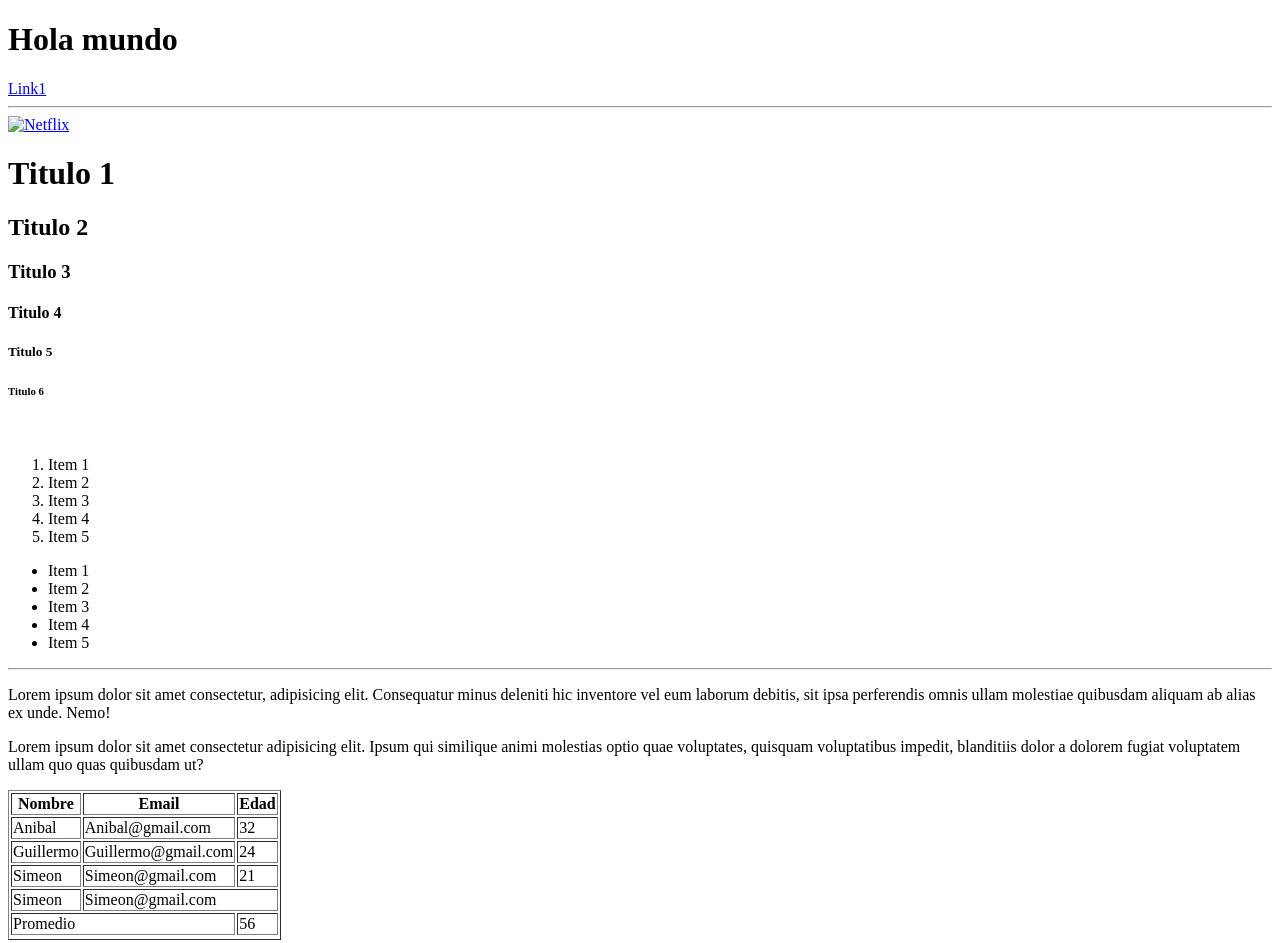
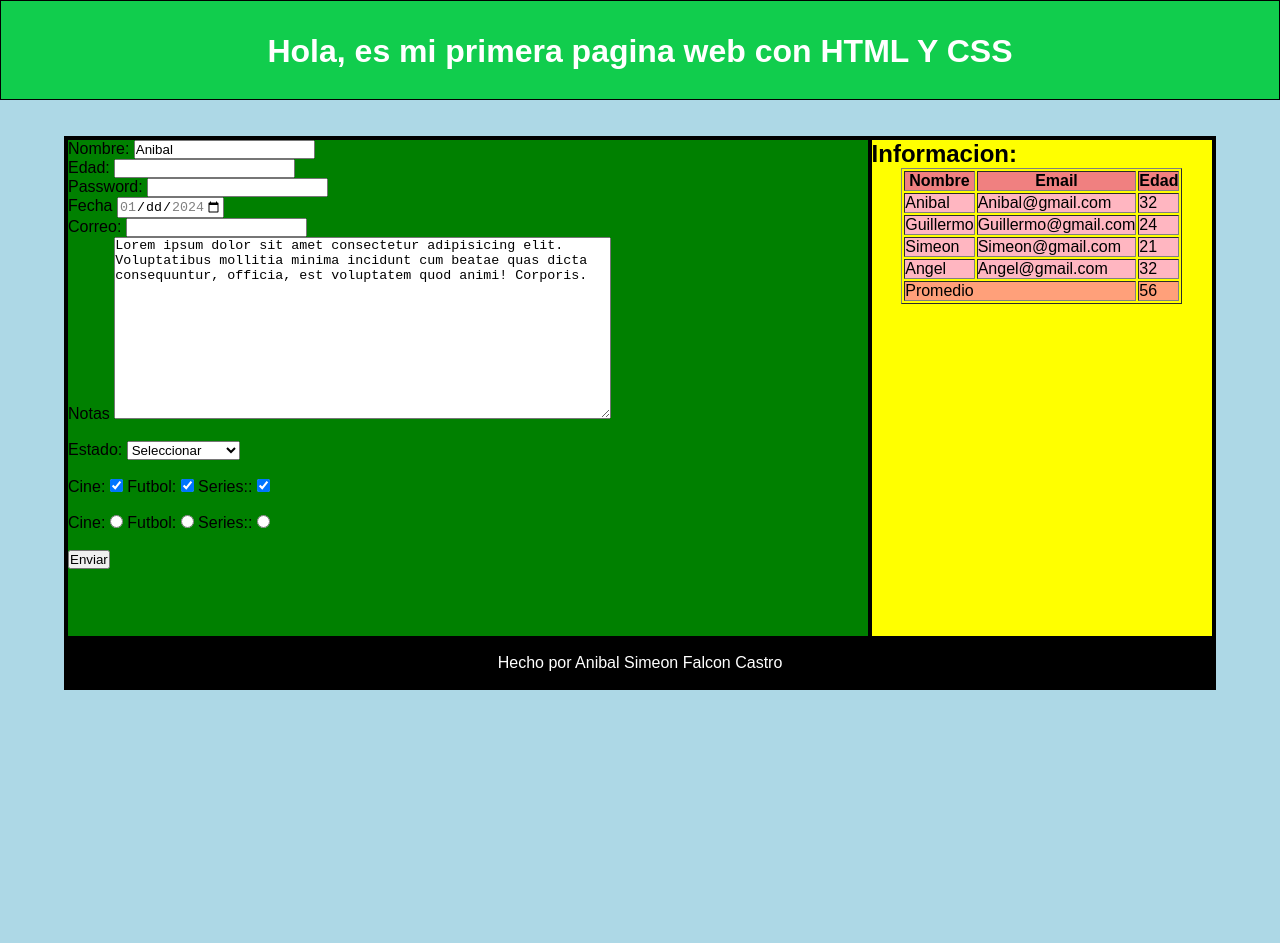
Before and after one commit to Falcon4s/Hacer-nuestra-primera-p-gina-web, a plain HTML site: page index.html in a window 1280 px wide. Shown: the top 943 px of the page. After the commit the page ends 800 px from the top, so only its background shows below. Drawn offline with Linux system fonts and the light colour scheme.

Commit message:
Avanze 2

```diff
--- a/estilos.css
+++ b/estilos.css
@@ -0,0 +1,77 @@
+*{
+    margin: 0;
+    padding: 0;
+    box-sizing: border-box;
+}
+header{
+    background: rgb(17, 205, 77);
+    height: 100px;
+    width: 100%;
+    margin: 0;
+    text-align: center;
+    line-height: 100px;
+    color: white;
+    border: 1px solid black;
+}
+
+
+#container{
+    width: 90%;
+    margin: 0px auto;
+    border: 2px solid black;
+
+}
+.clearfix{
+    clear: both;
+}
+body{
+    background: lightblue;
+    font-family: Arial;
+}
+table{
+    margin-left: auto;
+    margin-right: auto;
+
+
+}
+
+.cabecera{
+    background: lightcoral;
+}
+
+tbody{
+    background: lightpink;
+}
+
+tfoot{
+    background: lightsalmon;
+}
+
+
+form{
+    min-height: 500px;
+    border: 2px solid black;
+}
+
+#content{
+    float: left;
+    width: 70%;
+    min-height: 500px;
+    background: green;
+
+}
+aside{
+    float: right;
+    width: 30%;
+    background: yellow;
+    min-height: 500px;
+    border: 2px solid black;
+
+}
+footer{
+    background: black;
+    color: white;
+    text-align: center;
+    height: 50px;
+    line-height: 50px;
+}
--- a/index.html
+++ b/index.html
@@ -3,101 +3,19 @@
 <head>
     <meta charset="UTF-8">
     <meta name="viewport" content="width=device-width, initial-scale=1.0">
-    <link rel="icon" type="image/x-png" href="./img/internet.png">
-    <meta name="description" content="Una pagina increible de la Anahuac">
-    <meta name="Keywords" content="blog de diseño web, desarrollo de paginas, Anibal">
-    <title>Mi primera chamba web</title>
+    <link rel="stylesheet" href="estilos.css" />
+    <title>Tarea1_FalconAnibal</title>
 </head>
 <body>
-    <!--
-        Esto es un comentario
-        Anibal Falcon 19/01/2024
-    -->
+    <header>
+        <h1>Hola, es mi primera pagina web con HTML Y CSS</h1>
+    </header>
+    <br><br>
 
-    <h1>Hola mundo</h1>
-    <a href="https://www.google.com" target="_blank" rel="noopener noreferrer">Link1</a>
-   <br><!-- Salto de linea-->
-   <hr>
-    <a href="https://www.netflix.com"><img src="./img/net.jpg" alt="Netflix"></a>
-    <a href="https://www.netflix.com"><img src="" alt=""></a>
-    <!--
-     Con # no se muestra nada en la linea 16
-    -->
+    <div id="container">
 
-    <!-- Encabezados-->
-
-    <h1>Titulo 1</h1>
-    <h2>Titulo 2</h2>
-    <h3>Titulo 3</h3>
-    <h4>Titulo 4</h4>
-    <h5>Titulo 5</h5>
-    <h6>Titulo 6</h6>
-
-    <br>
-        <!-- Lista ordenada-->
-    <ol>
-    <li>Item 1</li>
-    <li>Item 2</li>
-    <li>Item 3</li>
-    <li>Item 4</li>
-    <li>Item 5</li>
-    </ol>
-        <!-- Lista desordenada-->
-    <ul>
-    <li>Item 1</li>
-    <li>Item 2</li>
-    <li>Item 3</li>
-    <li>Item 4</li>
-    <li>Item 5</li>
-    </ul>
-    <hr>        <!-- Una Linea-->
-
-    <!-- Parrafos   -->
-    <p class="" id="" name="">
-        Lorem ipsum dolor sit amet consectetur, adipisicing elit. Consequatur minus deleniti hic inventore vel eum laborum debitis, sit ipsa perferendis omnis ullam molestiae quibusdam aliquam ab alias ex unde. Nemo!
-    </p>
-    <p>
-        Lorem ipsum dolor sit amet consectetur adipisicing elit. Ipsum qui similique animi molestias optio quae voluptates, quisquam voluptatibus impedit, blanditiis dolor a dolorem fugiat voluptatem ullam quo quas quibusdam ut?
-    </p>
-<!--Tablas-->
-<table border="1">
-    <thead>
-        <tr>
-            <th>Nombre</th>
-            <th>Email</th>
-            <th>Edad</th>
-        </tr>
-    </thead>
-    <tbody>
-        <tr>
-            <td>Anibal</td>
-            <td>Anibal@gmail.com</td>
-            <td>32</td>
-        </tr>
-        <tr>
-            <td>Guillermo</td>
-            <td>Guillermo@gmail.com</td>
-            <td>24</td>
-        </tr>
-        <tr>
-            <td>Simeon</td>
-            <td>Simeon@gmail.com</td>
-            <td>21</td>
-        </tr>
-        <tr>
-            <td>Simeon</td>
-            <td colspan="2">Simeon@gmail.com</td>
-
-        </tr>
-    </tbody>
-    <tfoot>
-        <td colspan="2">Promedio</td>
-        <td>56<tr>
-    </tfoot>
-
-</table>
-<br><br><br><br><br>
-<form name="login">
+        <section id="content">
+            <form class="login">
                 <label for="Nombre"> Nombre:  </label>
                 <input id="Nombre" name="Nombre" type="text" placeholder="Teclea tu nombre" value="Anibal" cl>
                 <br>
@@ -140,10 +58,52 @@
                 <input type="radio" name="series" >
                 <br><br>
                 <input type="submit" name="enviar" id="enviar" value="Enviar">
+            </form>
+        </section>
+        <aside>
+            <h2>Informacion:</h2>
+            <table border="1">
+                <thead>
+                    <tr class="cabecera">
+                        <th>Nombre</th>
+                        <th>Email</th>
+                        <th>Edad</th>
+                    </tr>
+                </thead>
 
-</form>
+                <tbody>
+                    <tr>
+                        <td>Anibal</td>
+                        <td>Anibal@gmail.com</td>
+                        <td>32</td>
+                    </tr>
+                    <tr>
+                        <td>Guillermo</td>
+                        <td>Guillermo@gmail.com</td>
+                        <td>24</td>
+                    </tr>
+                    <tr>
+                        <td>Simeon</td>
+                        <td>Simeon@gmail.com</td>
+                        <td>21</td>
+                    </tr>
+                    <tr>
+                        <td>Angel</td>
+                        <td>Angel@gmail.com</td>
+                        <td>32</td>
+                    </tr>
+                </tbody>
+                <tfoot>
+                    <td colspan="2">Promedio</td>
+                    <td>56</td>
+                </tfoot>
+            </table>
+        </aside>
+        <div class="clearfix"></div>
 
-<br><br><br><br><br>
+        <footer>
+            Hecho por Anibal Simeon Falcon Castro
+        </footer>
+    </div>
 </body>
-
 </html>
```
Lines whose indentation alone changed are shown as unchanged.
